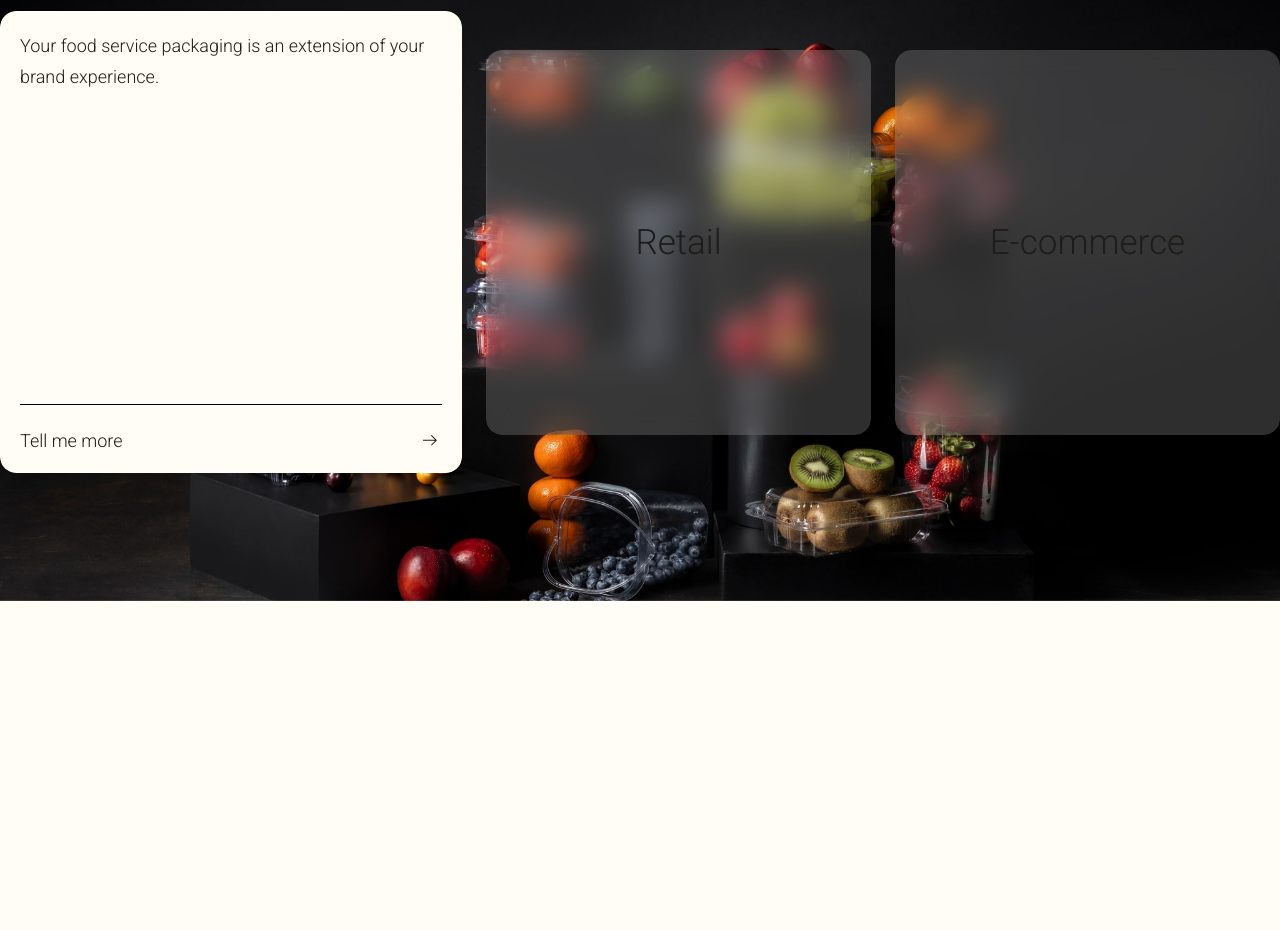
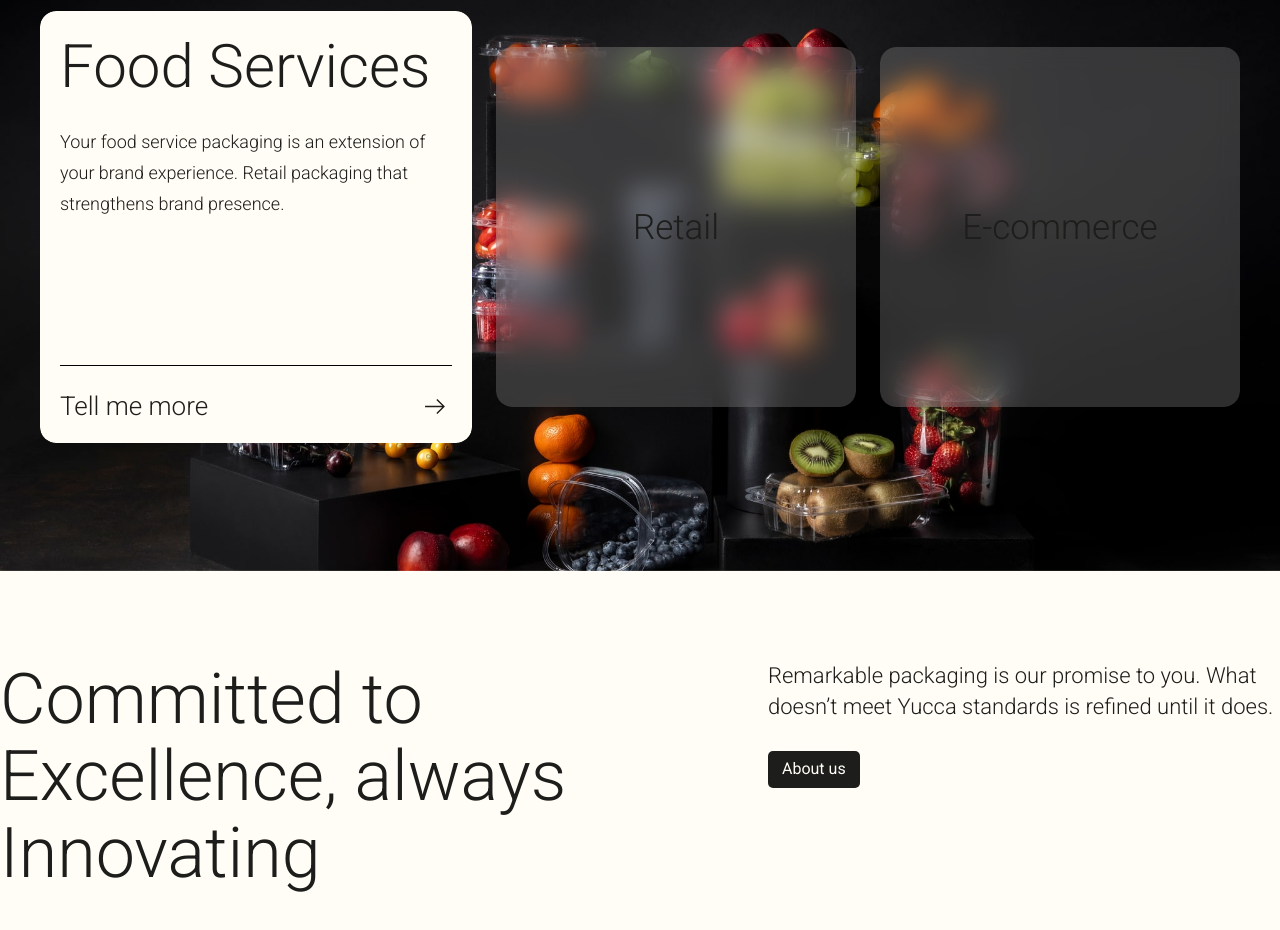
Before and after one commit to ownkhan125/yucca, a Next.js app: page / in a window 1280 px wide. Shown: the part 1960-2890 px from the top of the page. Before the commit the page ends 2561 px from the top, so only its background shows below. Built offline with nearby package versions, Linux system fonts and the light colour scheme.

Commit message:
feat: enhance FoodSection and FoodActiveCard components; update text and styling for improved user experience

```diff
--- a/src/app/(pages)/page.jsx
+++ b/src/app/(pages)/page.jsx
@@ -47,6 +47,23 @@
       </section>
 
       <FoodSection />
+
+      <section className="py-90">
+        <div className="container">
+          <div className="flex flex-row justify-between">
+            <div className="w-[51%]">
+              <Test as="h2" text="Committed to Excellence, always Innovating" />
+            </div>
+            <div className="w-2/5">
+              <p className="mb-7">
+                Remarkable packaging is our promise to you. What doesn’t meet
+                Yucca standards is refined until it does.
+              </p>
+              <ButtonPrimary text="About us" className={"w-fit"} />
+            </div>
+          </div>
+        </div>
+      </section>
     </>
   );
 };
--- a/src/components/FoodActiveCard.jsx
+++ b/src/components/FoodActiveCard.jsx
@@ -6,9 +6,16 @@
 export default function FoodActiveCard({ title, text, isActive, onActivate }) {
   return (
     <motion.div
+      layout
       initial="initial"
       animate={isActive ? "hover" : "initial"}
       onMouseEnter={onActivate}
+      transition={{
+        layout: {
+          duration: 0.6,
+          ease: [0.22, 1, 0.36, 1],
+        },
+      }}
       className={`relative ${
         isActive ? "w-2/5" : "w-1/3"
       } aspect-square rounded-2xl overflow-hidden cursor-pointer mx-auto`}
@@ -19,12 +26,10 @@
           initial: {
             backdropFilter: "blur(14px)",
             backgroundColor: "rgba(255,255,255,0.18)",
-            width: "100%",
           },
           hover: {
             backdropFilter: "blur(0px)",
             backgroundColor: "#FFFDF5",
-            width: "100%",
           },
         }}
         transition={{ duration: 0.45, ease: "easeInOut" }}
@@ -54,8 +59,10 @@
           transition={{ duration: 0.2 }}
           className="absolute inset-0 z-10 flex flex-col justify-between p-5"
         >
-          <Test className="fs-18" text={text} />
-
+          <div>
+            <Test className="mb-6" as="h3" text={title} />
+            <Test className="fs-18" text={text} />
+          </div>
           {/* BOTTOM */}
           <div className="relative pt-3">
             <motion.span
@@ -70,11 +77,13 @@
             />
 
             <div className="flex items-center justify-between text-sm pt-3">
-              <span className="fs-18">Tell me more</span>
+              <h6>
+                <span>Tell me more</span>
+              </h6>
               <span>
                 <svg
-                  width="24"
-                  height="24"
+                  width="34"
+                  height="34"
                   viewBox="0 0 24 24"
                   fill="none"
                   xmlns="http://www.w3.org/2000/svg"
--- a/src/components/Test.jsx
+++ b/src/components/Test.jsx
@@ -42,7 +42,7 @@
         gsap.to(lines, {
           y: 0,
           opacity: 1,
-          duration: 0.45,
+          duration: 0.4,
           stagger: 0.06,
           ease: "power3.out",
         });
--- a/src/components/sections/FoodSection.jsx
+++ b/src/components/sections/FoodSection.jsx
@@ -6,13 +6,13 @@
   {
     id: 0,
     title: "Food Services",
-    text: "Your food service packaging is an extension of your brand experience.",
+    text: "Your food service packaging is an extension of your brand experience. Retail packaging that strengthens brand presence.",
     bg: "/asset/images/background1.jpg",
   },
   {
     id: 1,
     title: "Retail",
-    text: "Retail packaging that strengthens brand presence.",
+    text: "Retail packaging that strengthens brand presence.Retail packaging that strengthens brand presence.Retail packaging that strengthens brand presence.Retail packaging that strengthens brand presence.",
     bg: "/asset/images/background2.jpg",
   },
   {
@@ -28,14 +28,14 @@
 
   return (
     <section
-      className="relative py-32 transition-all duration-500"
+      className="relative py-32 transition-all duration-500 "
       style={{
         backgroundImage: `url(${CARDS[activeId].bg})`,
         backgroundSize: "cover",
         backgroundPosition: "center",
       }}
     >
-      <div className="container">
+      <div className="w-[1200px] mx-auto">
         <div className="relative z-10 flex flex-row items-center justify-between gap-6">
           {CARDS.map((card) => (
             <FoodActiveCard
--- a/src/style/globals.css
+++ b/src/style/globals.css
@@ -25,7 +25,7 @@
   display: inline-block;
   transform: translateY(100%);
   opacity: 0;
-  animation: slideUp 0.9s cubic-bezier(0.65, 0, 0.35, 1) forwards;
+  animation: slideUp 0.9s cubic-bezier(0.22, 1, 0.36, 1) forwards;
 }
 
 /* slide up animation */
@@ -143,6 +143,10 @@
 }
 .py-90 {
   padding-top: 90px;
+  padding-bottom: 90px;
+}
+
+.pb-90 {
   padding-bottom: 90px;
 }
 
```
